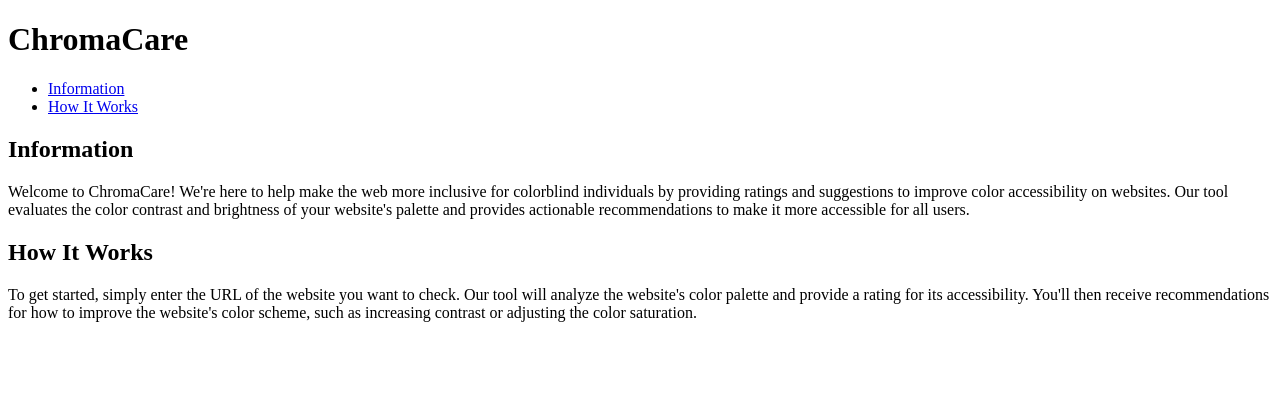
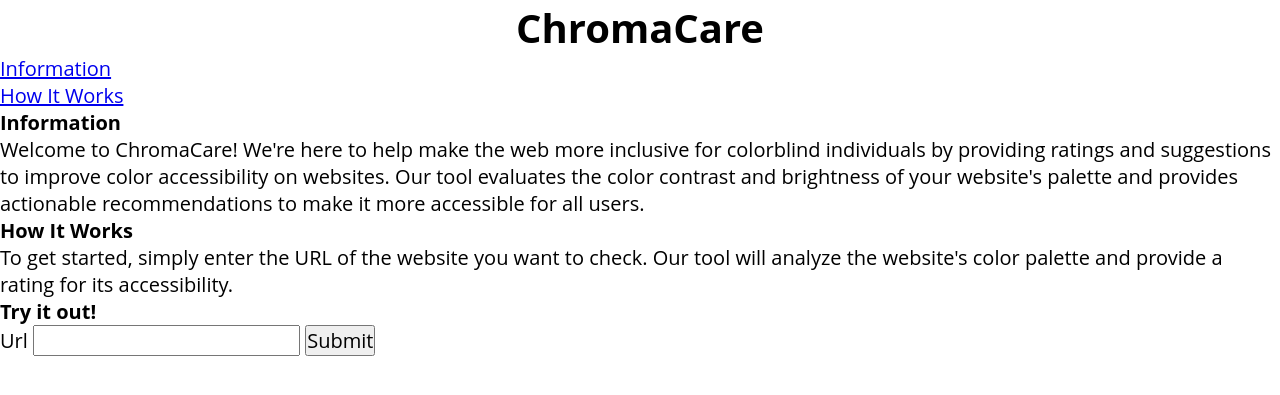
Before and after one commit to 1mpossible-code/ChromaCare, a Flask app: page / in a window 1280 px wide. Shown: the top 395 px of the page. Run offline with Flask 2, Linux system fonts and the light colour scheme.

Commit message:
Create most of the project.

```diff
--- a/app/main.py
+++ b/app/main.py
@@ -1,9 +1,42 @@
-from flask import Flask
+from flask import Flask, request, redirect
 from flask import render_template
+from Services.ParsingService import ParsingService
+from Services.ColorConversion import ColorConversion
+from Services.RatingColorService import RatingColorService
 
 app = Flask(__name__)
 
 
-@app.route("/")
+@app.route("/", methods=['POST', 'GET'])
 def hello_world():
-    return render_template("index.html")
+    errors = []
+    if request.method == "POST":
+        url = request.form['url']
+        try:
+            parsingService = ParsingService(url)
+            colors = parsingService.parse_colors()
+            colors_converted = []
+            ratings = []
+            rated = []
+            avg_rating = 0
+            for color in colors:
+                rgb = ColorConversion.convert(color)
+                colors_converted.append(rgb)
+                color_rating = RatingColorService.rate(rgb)
+                ratings.append(color_rating)
+                rated.append([color, color_rating])
+            if len(colors) == 0:
+                errors.append(
+                    "Colors haven't been found on this website. If the website works correctly, please contact us, so we can fix the issue.")
+            else:
+                avg_rating = round(sum(ratings) / len(colors), 1)
+                url = parsingService.url
+            return render_template("index.html", colors_rated=rated, avg=avg_rating, url=url, errors=errors)
+        except Exception:
+            errors.append("Unexpected error. Please check if the url of the website you sent is correct")
+    return render_template("index.html", errors=errors)
+
+
+@app.errorhandler(404)
+def not_found(e):
+    return redirect('/')
--- a/app/services/ParsingService.py
+++ b/app/services/ParsingService.py
@@ -80,3 +80,9 @@ class ParsingService:
         else:
             # prepend "https://" to the beginning
             return "https://" + url
+
+if __name__ == '__main__':
+    url = "regex101.com"
+    pars = ParsingService(url)
+    c = pars.parse_colors()
+    print(c)
--- a/app/static/style.css
+++ b/app/static/style.css
@@ -2,4 +2,11 @@
     padding: 0;
     margin: 0;
     box-sizing: border-box;
+    font-family: "Open Sans", sans-serif;
+    font-size: 20px;
 }
+
+h1 {
+    text-align: center;
+    font-size: 40px;
+}
--- a/app/templates/index.html
+++ b/app/templates/index.html
@@ -1,10 +1,15 @@
-<!DOCTYPE html>
+<!doctype html>
 <html lang="en">
 <head>
     <meta charset="UTF-8">
-    <title>ColorCheck+</title>
+    <meta name="viewport"
+          content="width=device-width, user-scalable=no, initial-scale=1.0, maximum-scale=1.0, minimum-scale=1.0">
+    <meta http-equiv="X-UA-Compatible" content="ie=edge">
+    <title>ChromaCare</title>
+    <link rel="stylesheet" href="{{url_for('static', filename='style.css')}}">
 </head>
 <body>
+
 <header>
     <h1>ChromaCare</h1>
     <nav>
@@ -17,8 +22,41 @@
 <main>
     <section>
         <h2>Information</h2>
-        <p>Welcome to ChromaCare! We're here to help make the web more inclusive for colorblind individuals by providing ratings and suggestions to improve color accessibility on websites. Our tool evaluates the color contrast and brightness of your website's palette and provides actionable recommendations to make it more accessible for all users.</p>
+        <p>Welcome to ChromaCare! We're here to help make the web more inclusive for colorblind individuals by providing
+            ratings and suggestions to improve color accessibility on websites. Our tool evaluates the color contrast
+            and brightness of your website's palette and provides actionable recommendations to make it more accessible
+            for all users.</p>
     </section>
     <section>
         <h2>How It Works</h2>
-        <p>To get started, simply enter the URL of the website you want to check. Our tool will analyze the website's color palette and provide a rating for its accessibility. You'll then receive recommendations for how to improve the website's color scheme, such as increasing contrast or adjusting the color saturation.
+        <p>To get started, simply enter the URL of the website you want to check. Our tool will analyze the website's
+            color palette and provide a rating for its accessibility.</p>
+    </section>
+    <section>
+        <h2>Try it out!</h2>
+        <form action="" method="post">
+            <label for="url">Url</label>
+            <input type="text" id="url" name="url">
+            <input type="submit">
+        </form>
+    </section>
+    {% if errors %}
+    <section>
+        <p>Error: {{errors[0]}}</p>
+    </section>
+    {% endif %}
+    {% if colors_rated %}
+    <section>
+        <h2>Results for {{url}}</h2>
+        {% for color in colors_rated%}
+        <p>
+        <div style="width: 50px; height: 50px; background-color: {{color[0]}};"></div>
+        <span>{{color[0]}}</span> - <span>{{color[1]}}</span></p>
+        {% endfor %}
+        <p>Average - {{avg}}</p>
+        {% endif%}
+    </section>
+</main>
+
+</body>
+</html>
```
Also changed, not shown: app/Services/ColorConversion.py (+3 -7 lines), app/Services/RatingColorService.py (added, +42 -0 lines). Lines whose indentation alone changed are shown as unchanged.
